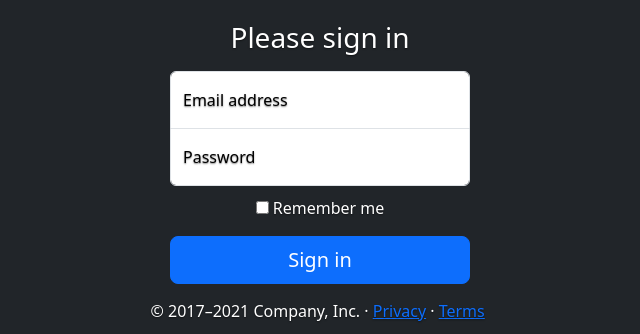
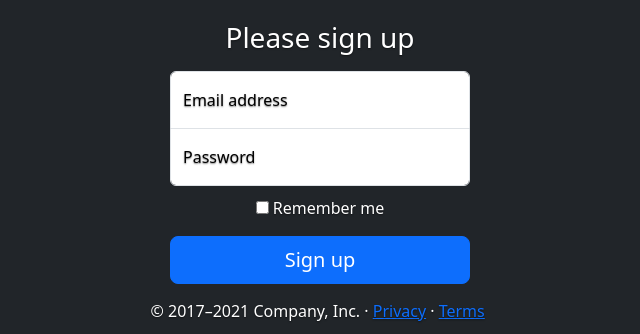
Before and after one commit to Nithul-m/Entri-app---Law-website, a plain HTML site: page index.html in a window 1280 px wide. Shown: the part 1214-1548 px from the top of the page, 320-960 px from the left. Drawn offline with nearby package versions, Linux system fonts and the light colour scheme.

Commit message:
form updated

```diff
--- a/index.html
+++ b/index.html
@@ -69,7 +69,7 @@
       <main class="form-signin">
         <form id="#form">
           <img class="mb-4" src="images/logo.jpg" alt="" width="72" height="57">
-          <h1 class="h3 mb-3 fw-normal ">Please sign in</h1>
+          <h1 class="h3 mb-3 fw-normal ">Please sign up</h1>
 
           <div class="form-floating">
             <input type="email" class="form-control" id="floatingInput" placeholder="name@example.com">
@@ -85,7 +85,7 @@
               <input type="checkbox" value="remember-me"> Remember me
             </label>
           </div>
-          <button class="w-100 btn btn-lg btn-primary" type="submit">Sign in</button>
+          <button class="w-100 btn btn-lg btn-primary" type="submit">Sign up</button>
 
         </form>
       </main>
```
